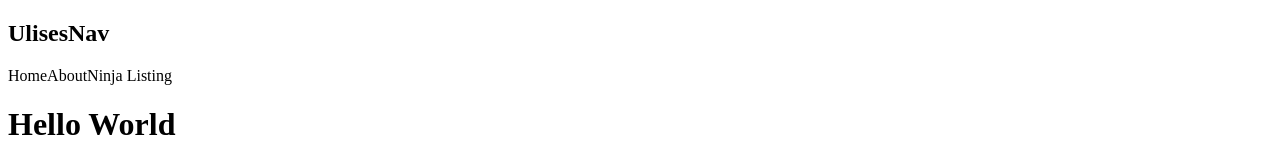
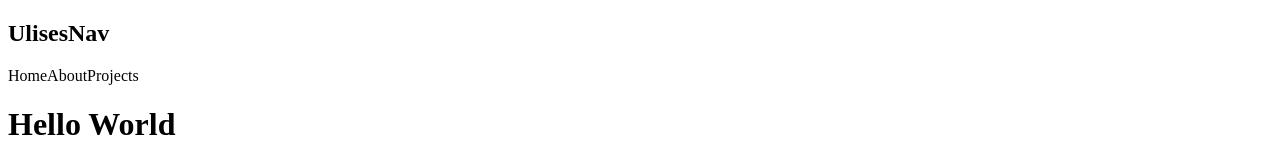
Before and after one commit to urjr/nextportfolio, a Next.js app: page / in a window 1280 px wide. Shown: the top 160 px of the page. Built offline with nearby package versions, Linux system fonts and the light colour scheme.

Commit message:
renamed foobar to projects

```diff
--- a/comps/Navbar.js
+++ b/comps/Navbar.js
@@ -4,7 +4,7 @@ const Navbar = () => {
             <h1>UlisesNav</h1>
             <a>Home</a>
             <a>About</a>
-            <a>Ninja Listing</a>
+            <a>Projects</a>
         </nav>
     );
 }
--- a/pages/foo/bar.js
+++ b/pages/projects/index.js
@@ -1,4 +1,4 @@
-const Bar = () => {
+const Projects = () => {
     return (
         <div>
             <h1>FooBar</h1>
@@ -6,4 +6,4 @@ const Bar = () => {
     );
 }
 
-export default Bar;
+export default Projects;
```
